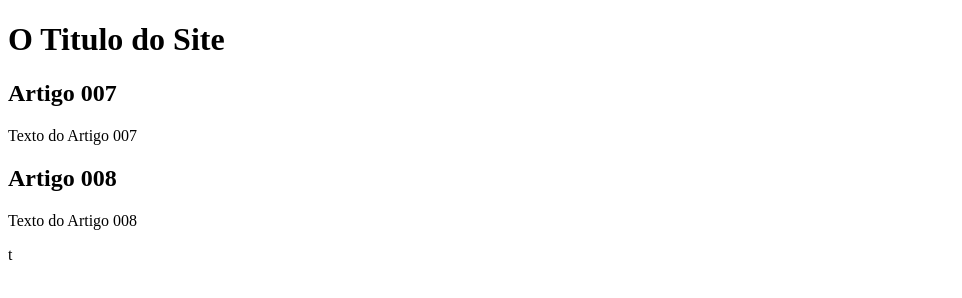
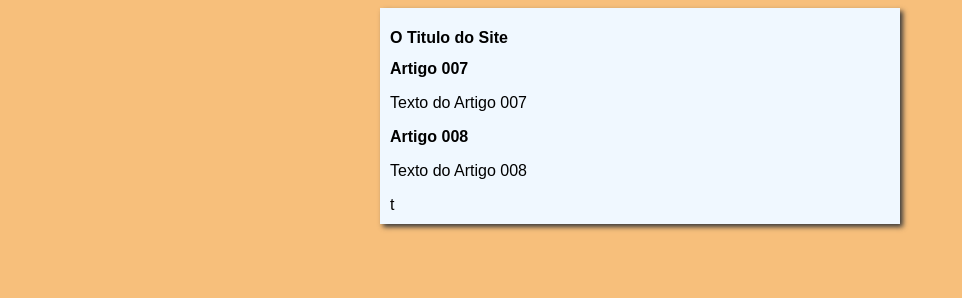
Before and after one commit to semogui/Projecto-de-site, a plain HTML site: page index.html in a window 1280 px wide. Shown: the whole page, without its empty margins (0-962 px from the left). Drawn offline with Linux system fonts and the light colour scheme.

Commit message:
iniciei o disign

```diff
--- /dev/null
+++ b/Modelos/style.css
@@ -0,0 +1,14 @@
+* {
+    font-family: Arial, Helvetica, sans-serif;
+    font-size: 16px;
+}
+body {
+    background-color: rgb(247, 191, 123);
+}
+main {
+    background-color: aliceblue;
+    width: 500px;
+    margin: auto;
+    padding: 10px;
+    box-shadow: 3px 3px 5px rgb(59, 58, 58);
+}
--- a/index.html
+++ b/index.html
@@ -4,6 +4,7 @@
     <meta charset="UTF-8">
     <meta name="viewport" content="width=device-width, initial-scale=1.0">
     <title>Titulo do Site</title>
+    <link rel="stylesheet" href="Modelos/style.css">
 </head>
 <body>
     <main>
```
